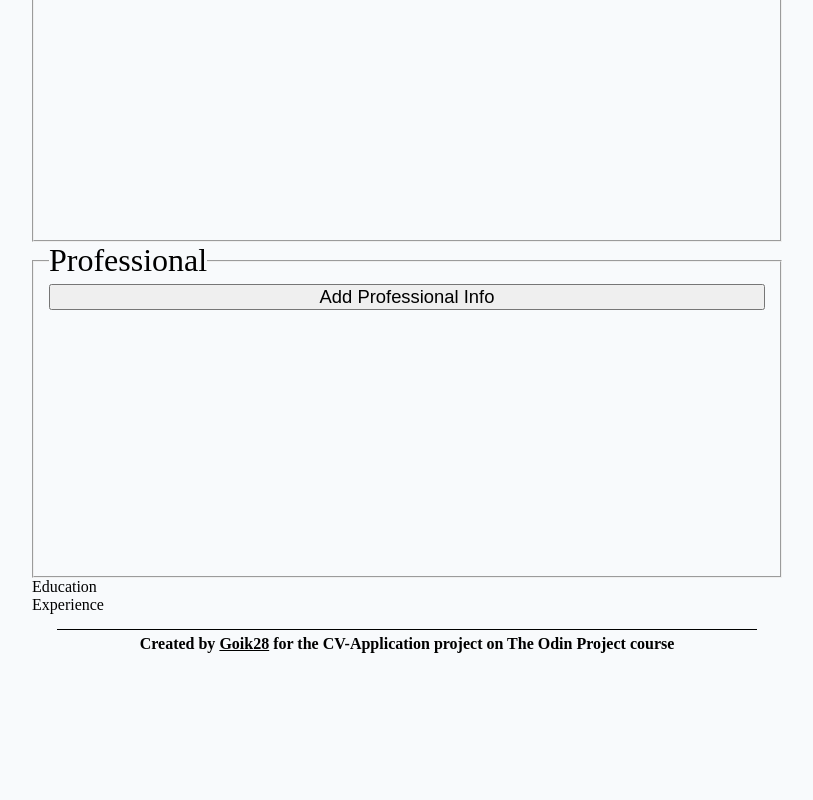
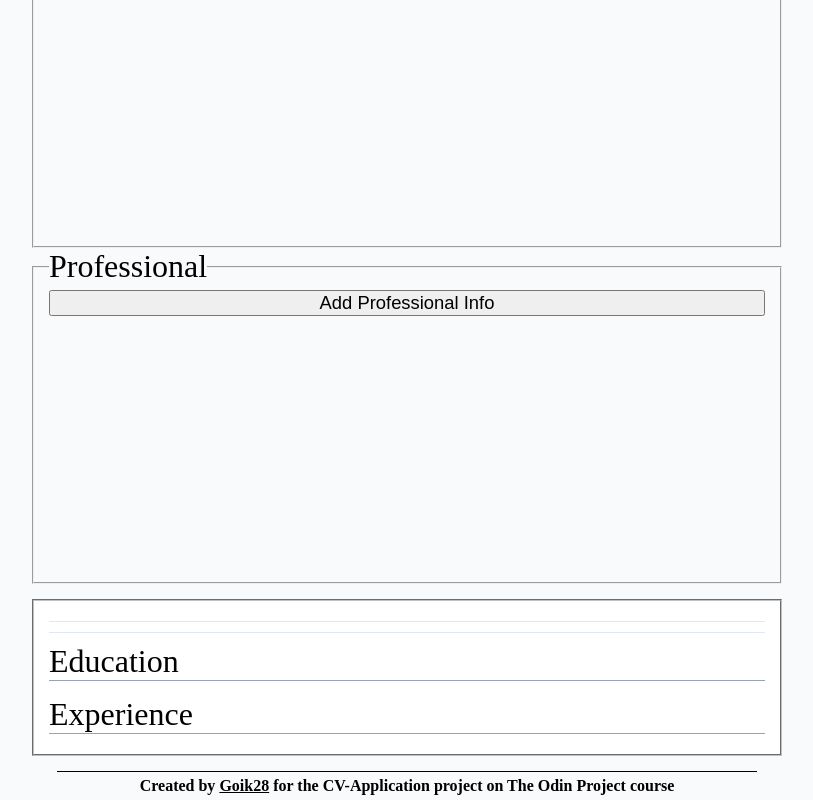
Before and after one commit to Goik28/Odin-CVApplication, a React (Vite) app: page / in a window 1280 px wide. Shown: the part 340-1140 px from the top of the page, without its empty margins (233-1046 px from the left). Before the commit the page ends 998 px from the top, so only its background shows below. Built offline with nearby package versions, Linux system fonts and the light colour scheme.

Commit message:
Style on CvFinal component
Add a little padding on textarea on personalInfo component.
Style the entire CvFinal section.

```diff
--- a/package.json
+++ b/package.json
@@ -7,7 +7,7 @@
   "scripts": {
     "dev": "vite --host",
     "build": "vite build",
-    "preview": "vite preview",
+    "preview": "vite preview --host",
     "test": "echo \"Error: no test specified\" && exit 1"
   },
   "repository": {
--- a/src/components/CvFinal.jsx
+++ b/src/components/CvFinal.jsx
@@ -1,4 +1,5 @@
 import React, { Component } from "react";
+import "../styles/CvFinal.css"
 
 export class CvFinal extends Component {
   constructor(props) {
@@ -43,7 +44,7 @@ export class CvFinal extends Component {
 
   render() {
     return (
-      <div>
+      <div className="cvFinal">
         <div className="personalInfo">
           <div className="who">
             <h1>{this.props.cvInfo.personalInfo.fullName}</h1>
--- a/src/styles/CvFinal.css
+++ b/src/styles/CvFinal.css
@@ -0,0 +1,69 @@
+.cvFinal {
+  margin-top: 15px;
+  padding: 15px;
+  text-align: center;
+  font-size: 2rem;
+  border: 2px groove rgb(192, 192, 192);
+  background-color: white;
+}
+
+.who>h1{
+    text-align: left;
+    font-size: 2.5rem;
+}
+.who>h3{
+    text-align: left;
+    font-size: 1rem;
+    font-weight: 500;
+}
+
+.personalInfo>p{
+    border-top: 1px solid #e2e8f0;
+    border-bottom: 1px solid #e2e8f0;
+    margin: 5px 0px;
+    padding: 5px 0px;
+    text-align: justify;
+    font-size: 1.1rem;
+    white-space: pre-line;
+
+}
+
+.education{
+    text-align: left;
+    margin-top: 10px;
+}
+
+.education>ul{
+    border-top: 1px solid #94a3b8;
+    padding: 5px 0px 0px 30px;
+    font-size: 1.2rem;
+    list-style: square;
+}
+
+.education>ul>li{
+    border-bottom: 1px solid #e2e8f0;
+}
+
+.education>ul>li>ul>li{
+    list-style: none;
+}
+
+.experience{
+    text-align: left;
+    margin-top: 10px;
+}
+
+.experience>ul{
+    border-top: 1px solid #94a3b8;
+    padding: 5px 0px 0px 30px;
+    font-size: 1.2rem;
+    list-style: square;
+}
+
+.experience>ul>li{
+    border-bottom: 1px solid #e2e8f0;
+}
+
+.experience>ul>li>ul>li{
+    list-style: none;
+}
--- a/src/styles/PersonalInfo.css
+++ b/src/styles/PersonalInfo.css
@@ -30,6 +30,7 @@
 }
 
 .personalInfo-fieldset>textarea{
+    padding: 3px;
     height: 75px;
     font-size: 0.9rem;
     resize: none;
```
